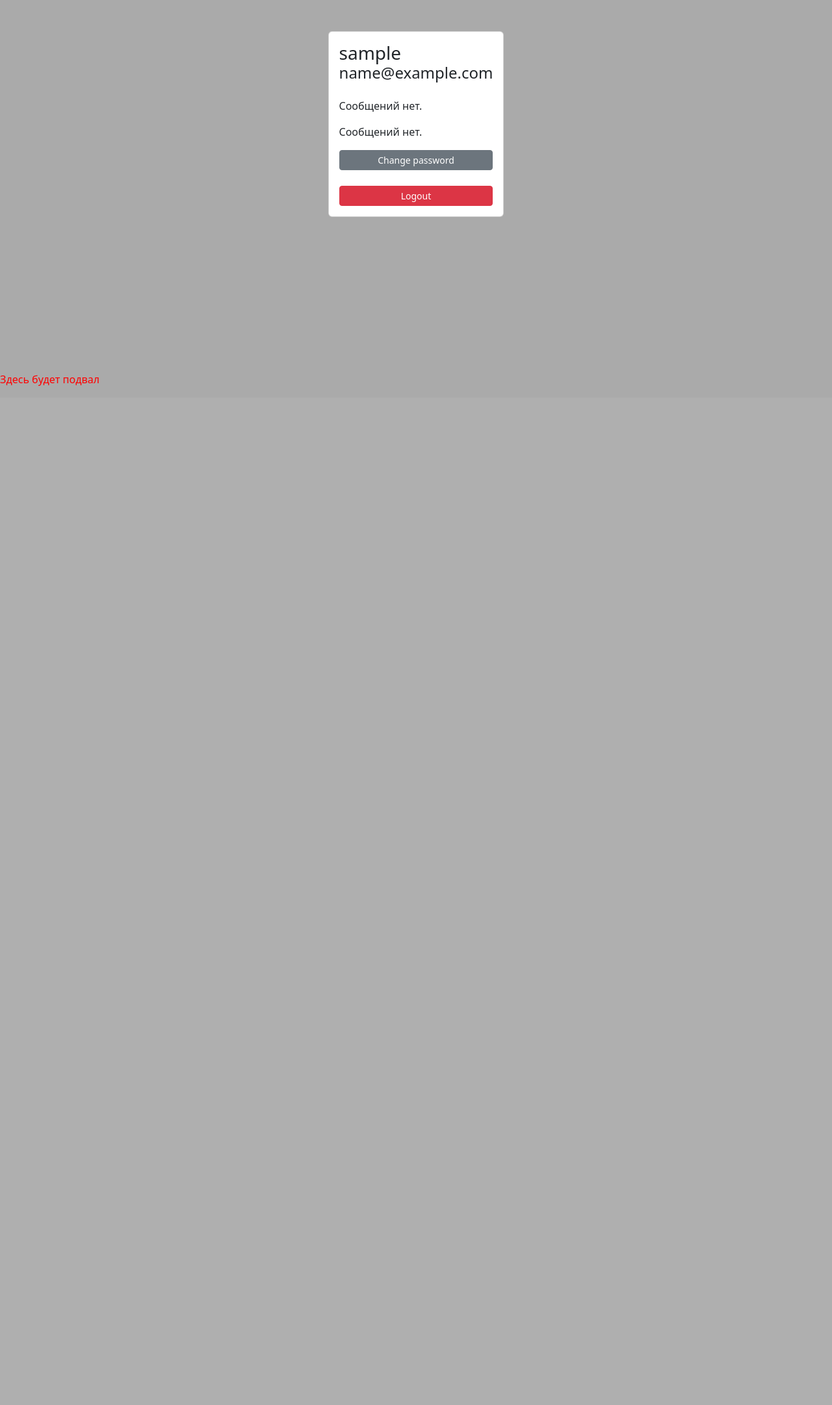
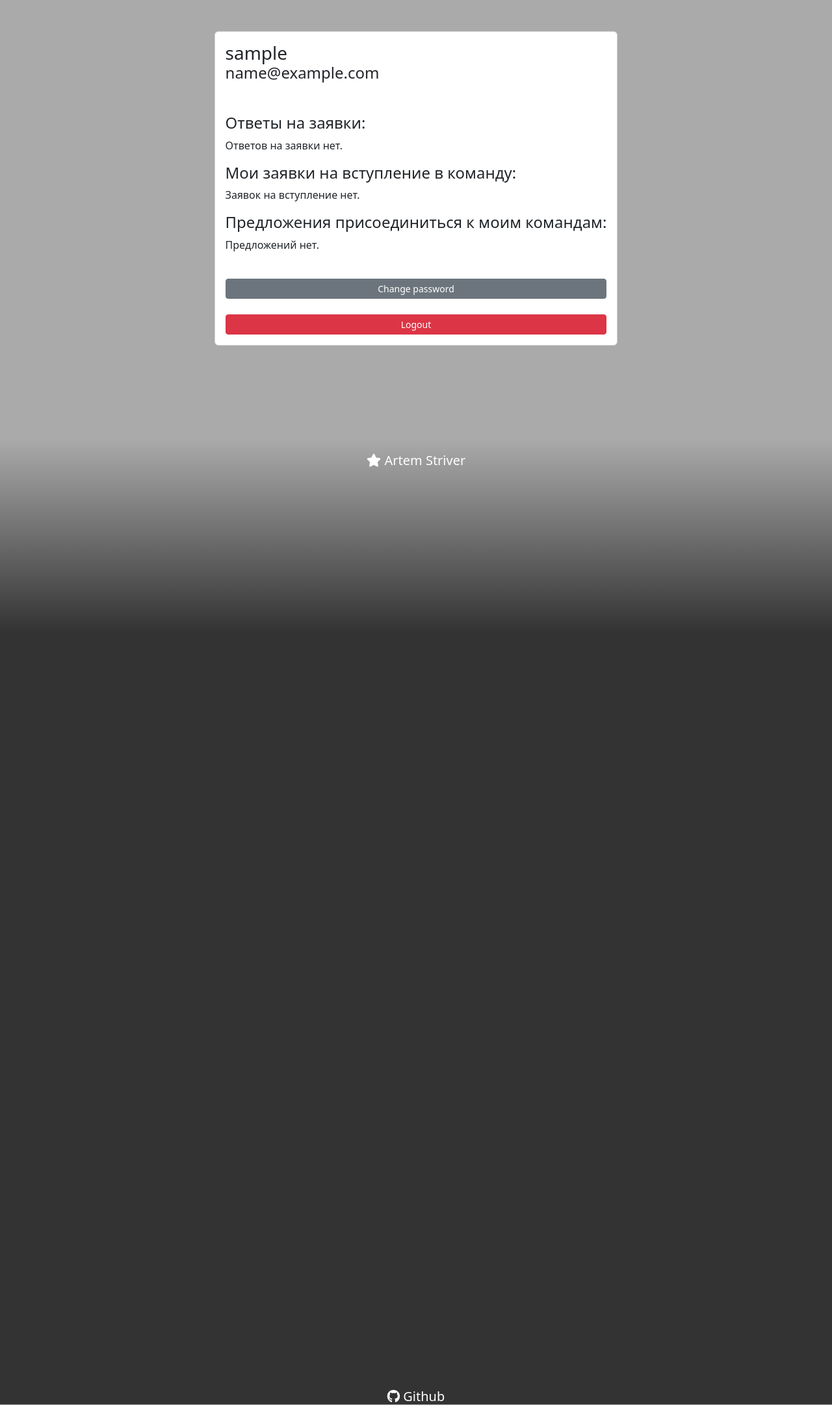
Before and after one commit to ArtemStriver/find_team, a Django app: page /users/profile/ in a window 1280 px wide. Shown: the part 188-2351 px from the top of the page at 65% size. Before the commit the page ends 782 px from the top, so only its background shows below. Run offline with Django 4.2, Linux system fonts and the light colour scheme; the visitor is signed in with stand-in values (Sample User, id 1); data that the repository does not hold is empty; some libraries are stand-ins or nearby versions.

Commit message:
Первая рабочая версия сайта готова.

```diff
--- a/find_team/main/static/main/css/main.css
+++ b/find_team/main/static/main/css/main.css
@@ -1,6 +1,41 @@
 /* Цвет фона */
 body {
     background: #aaa;
+}
+
+.page {
+    display: flex;
+    flex-direction: column;
+    min-height: 100vh;
+}
+
+footer {
+    margin: 0;
+    margin-top: auto;
+    width: 100%;
+    text-align: center;
+    background: linear-gradient(180deg,#aaa, #333 20%);
+    color: white;
+}
+
+.footer_list {
+    display: flex;
+    flex-wrap: wrap;
+    margin: 0;
+    padding: 0;
+    padding-top: 20px;
+    gap: 1400px;
+    font-weight: 400;
+    font-size: 20px;
+    line-height: 25px;
+    justify-content: center;
+    list-style: none;
+    color: white;
+}
+
+.footer_list a {
+    text-decoration: none;
+    color: white;
 }
 
 .navigation {
@@ -216,28 +251,6 @@ form {
     margin-bottom: 20px;
 }
 
-.content-section {
-    background: #ffffff;
-    padding: 10px 20px;
-    border: 1px solid #dddddd;
-    border-radius: 3px;
-    margin: auto;
-    width: 600px;
-    margin-top: 30px;
-}
-
-.account-img {
-  height: 125px;
-  width: 125px;
-  margin-right: 20px;
-  margin-bottom: 16px;
-  float: left;
-}
-
-.account-heading {
-  font-size: 2.5rem;
-}
-
 /*-------------параметры для всплывающего окна---------------*/
 
 .join_in_team {
--- a/find_team/main/templates/main/layout.html
+++ b/find_team/main/templates/main/layout.html
@@ -12,6 +12,7 @@
     <script src="https://kit.fontawesome.com/87cf8839c3.js" crossorigin="anonymous"></script>
 </head>
 <body>
+    <div class="page">
         <header class="page_header">
             <nav class="navigation">
                 <!--          TODO  на первое время сделаю стилизованый текст в качестве логотипа-->
@@ -40,18 +41,6 @@
                     <a href="{% url 'login' %}">Вход</a>
                     {% endif %}
                 </button>
-        <!--            TODO Надо будет отдельно проработать меню профиля-->
-        <!--            <div class="navigation_button_profile">-->
-        <!--            {% if user.is_authenticated %}-->
-        <!--                <button type="button" class="navigation_button">-->
-        <!--                    <a href="{#}">Профиль</a>-->
-        <!--                </button>-->
-        <!--            {% else %}-->
-        <!--                <button type="button" class="navigation_button">-->
-        <!--                    <a href="{#}">Вход</a>-->
-        <!--                </button>-->
-        <!--             {% endif %}-->
-        <!--             </div>-->
             </nav>
         </header>
 
@@ -62,8 +51,16 @@
             <script src="{% static 'main/js/main.js' %}"></script>
         </main>
 
-<footer class="page_footer">
-    <p> Здесь будет подвал</p>
+        <footer>
+            <ul class="footer_list">
+                <li>
+                    <p><i class="fa fa-star"></i> Artem Striver</p>
+                </li>
+                <li>
+                    <a href="https://github.com/ArtemStriver" target="_blank"><i class="fa fa-github"></i> Github</a>
+                </li>
+            </ul>
         </footer>
+    </div>
 </body>
 </html>
--- a/find_team/teams/forms.py
+++ b/find_team/teams/forms.py
@@ -41,4 +41,4 @@ class JoinForm(ModelForm):
 
     class Meta:
         model = JoinInTeam
-        fields = ['author', 'text', 'team_boss']
+        fields = ['title', 'author', 'text', 'team_boss']
--- a/find_team/teams/models.py
+++ b/find_team/teams/models.py
@@ -29,6 +29,7 @@ class Teams(models.Model):
 
 
 class JoinInTeam(models.Model):
+    title = models.CharField('Название', max_length=42, blank=True, null=True)
     author = models.ForeignKey('auth.User',
                                related_name='author',
                                on_delete=models.CASCADE,
--- a/find_team/teams/views.py
+++ b/find_team/teams/views.py
@@ -25,6 +25,7 @@ def team_join_in(request, pk):
             form = form.save(commit=False)
             form.author = request.user
             form.team_boss = Teams.objects.get(id=pk)
+            form.title = Teams.objects.filter(id=pk).get().title
             form.save()
             return redirect('team_list')
         else:
--- a/find_team/users/templates/users/profile.html
+++ b/find_team/users/templates/users/profile.html
@@ -6,30 +6,35 @@
 <div class="container mt-5 d-flex justify-content-center">
     <div class="card p-3">
         <h3 class="mb-0 mt-0">{{ user.username }}</h3>
-        <h4 class="mb-0 mt-0">{{ user.email }}</h4><br>
+        <h4 class="mb-0 mt-0">{{ user.email }}</h4><br><br>
 
+        <h4>Ответы на заявки:</h4>
         {% if answers %}
-            <h4>Ответы на заявки</h4>
             {% for el in answers %}
-                <p>{{ el }}</p>
+<!--        TODO Сделать отдельную страницу для отображения ответов-->
+                <p>______________________</p>
+                <p>{{ el.contacts }}</p>
+                <p>{{ el.text }}</p>
+                <button type="button" class="btn btn-outline-danger" onclick="location.href='{% url 'users:answer_delete' el.id %}'">Удалить ответ</button>
+                <p>--------------------------</p>
             {% endfor %}
+        {% else %}
+            <p>Ответов на заявки нет.</p>
         {% endif %}
 
+        <h4>Мои заявки на вступление в команду:</h4>
         {% if my_letters %}
-            <h4>Мои заявки на вступление в команду</h4>
             {% for el in my_letters %}
-                <p>{{ el }}</p>
+                <p>{{ el.title }}  -->  {{ el.text }}</p>
             {% endfor %}
         {% else %}
-            <p>Сообщений нет.</p>
+            <p>Заявок на вступление нет.</p>
         {% endif %}
 
+        <h4>Предложения присоединиться к моим командам:</h4>
         {% if my_teams %}
-            <h4>Предложения присоединиться к моим командам</h4>
             {% for team in my_teams %}
-<!--                <p>{{ team.id }}</p>-->
                 {% for massage in massages %}
-<!--                    <p>{{ massage.text }}</p>-->
                     {% if team.id == massage.team_boss_id %}
                         <div>
                             <p>{{ massage.text }}</p>
@@ -39,12 +44,13 @@
                 {% endfor %}
             {% endfor %}
         {% else %}
-            <p>Сообщений нет.</p>
+            <p>Предложений нет.</p>
         {% endif %}
-
+        <br>
         <button class="btn btn-sm btn-secondary w-100" onclick="location.href='{% url 'users:password_change' %}'">Change password</button><br>
         <button class="btn btn-sm btn-danger w-100 ml-2" onclick="location.href='{% url 'logout' %}?next=/users/profile'">Logout</button>
     </div>
 </div>
+<br><br><br><br><br><br>
 
 {% endblock %}
--- a/find_team/users/urls.py
+++ b/find_team/users/urls.py
@@ -1,6 +1,6 @@
 from django.urls import path
 from .views import profile_view, RegisterView, UsersPasswordResetView, UsersPasswordResetDoneView, \
-    UsersPasswordChangeView, UsersPasswordChangeDoneView, answer_view
+    UsersPasswordChangeView, UsersPasswordChangeDoneView, answer_view, delete_join, delete_answer
 
 app_name = 'users'
 urlpatterns = [
@@ -11,4 +11,6 @@ urlpatterns = [
     path("password_change/", UsersPasswordChangeView.as_view(), name="password_change"),
     path("password_change/done/", UsersPasswordChangeDoneView.as_view(), name="password_change_done"),
     path('profile/answer/<int:pk>', answer_view, name='answer'),
+    path('profile/answer/<int:pk>/delete', delete_join, name='join_delete'),
+    path('profile/delete/<int:pk>', delete_answer, name='answer_delete'),
 ]
--- a/find_team/users/views.py
+++ b/find_team/users/views.py
@@ -1,9 +1,8 @@
 from django.contrib.auth.decorators import login_required
-from django.contrib.auth.models import User
 from django.contrib.auth.views import PasswordResetView, PasswordResetDoneView, PasswordChangeDoneView, \
     PasswordChangeView
+from django.http import HttpResponseRedirect
 from django.shortcuts import render, redirect
-from django.urls import reverse_lazy
 from django.views.generic import FormView
 
 from .forms import RegisterForm, AnswerForm
@@ -13,10 +12,10 @@ from .models import Answer
 
 @login_required
 def profile_view(request):
-    my_letters = models.JoinInTeam.objects.filter(author=request.user.id)
-    my_teams = models.Teams.objects.filter(owner_id=request.user.id)
+    my_letters = models.JoinInTeam.objects.filter(author=request.user.id).order_by('-id')
+    my_teams = models.Teams.objects.filter(owner_id=request.user.id).order_by('-id')
     massages = models.JoinInTeam.objects.all() # filter(team_boss=my_teams.id)
-    answers = Answer.objects.filter(answer_recipient=request.user.id)
+    answers = Answer.objects.filter(answer_recipient=request.user.id).order_by('-id')
 
     data = {
         'my_letters': my_letters,
@@ -30,33 +29,42 @@ def profile_view(request):
 
 @login_required
 def answer_view(request, pk):
+    error = ''
     if request.method == "POST":
         form = AnswerForm(request.POST)
-        print('111111')
         if form.is_valid():
             author_id = models.JoinInTeam.objects.get(id=pk)
-            print('22222222', author_id)
             form = form.save(commit=False)
             form.answer_author = request.user
             form.answer_recipient = author_id.author_id
             form.save()
+            # join_in = models.JoinInTeam.objects.get(id=pk)
+            author_id.delete()
             return redirect('users:profile')
         else:
-            error = 'Форма заполнена неверно.' # TODO
+            error = 'Форма заполнена неверно.'
 
     form = AnswerForm()
 
     data = {
-        'form': form
+        'pk': pk,
+        'form': form,
+        'error': error
     }
 
     return render(request, 'users/answer_form.html', data)
 
 
-# class AnswerView(DeleteView):
-#     model = Teams
-#     success_url = '/teams'
-#     template_name = 'teams/team_delete.html'
+def delete_join(request, pk):
+    join_in = models.JoinInTeam.objects.get(id=pk)
+    join_in.delete()
+    return HttpResponseRedirect('/users/profile')
+
+
+def delete_answer(request, pk):
+    answer = Answer.objects.get(id=pk)
+    answer.delete()
+    return HttpResponseRedirect('/users/profile')
 
 
 class RegisterView(FormView):
```
Also changed, not shown: find_team/main/templates/main/about.html (+6 -6 lines), find_team/users/templates/users/answer_form.html (+3 -6 lines). Lines whose indentation alone changed are shown as unchanged.
